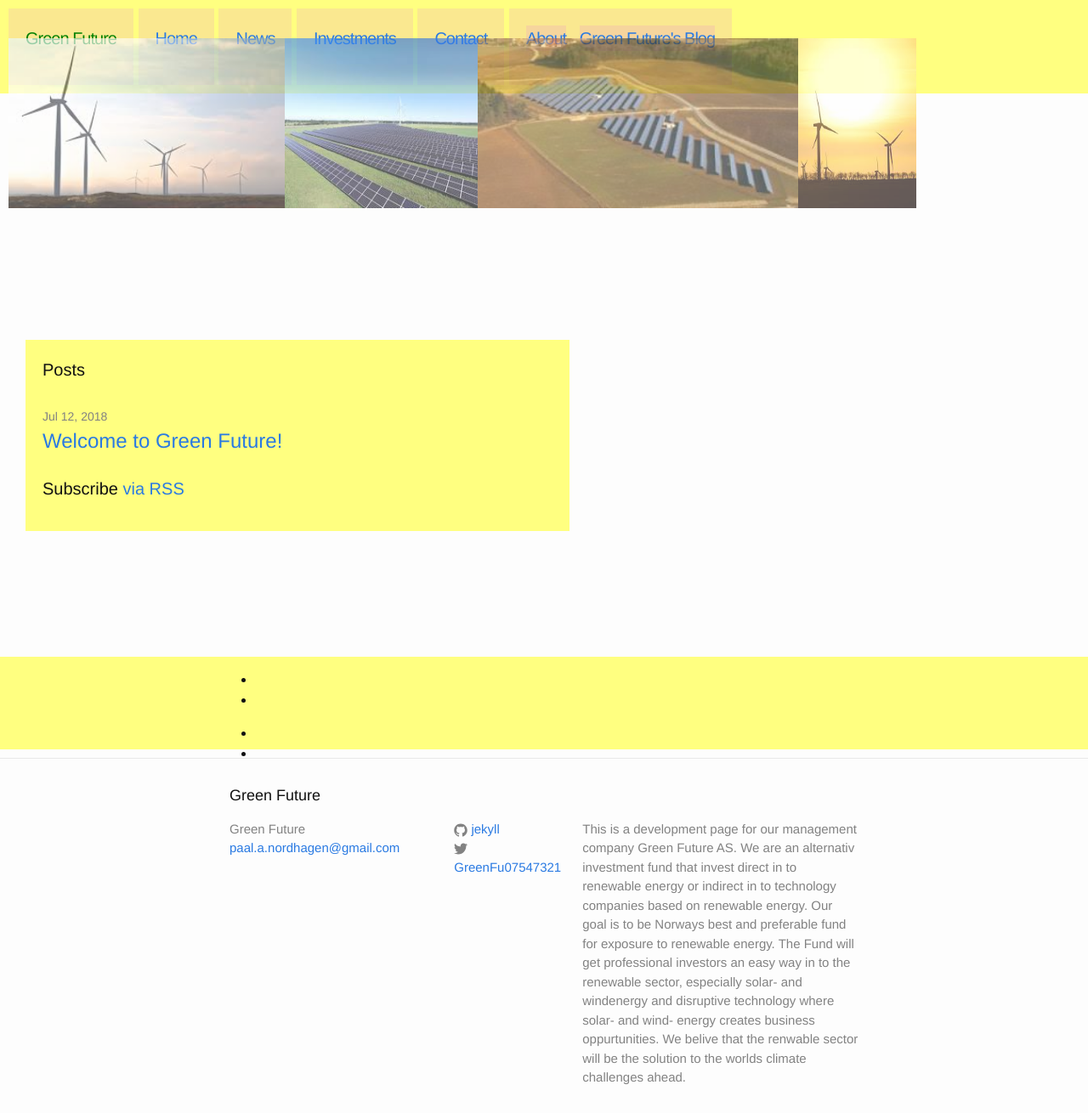
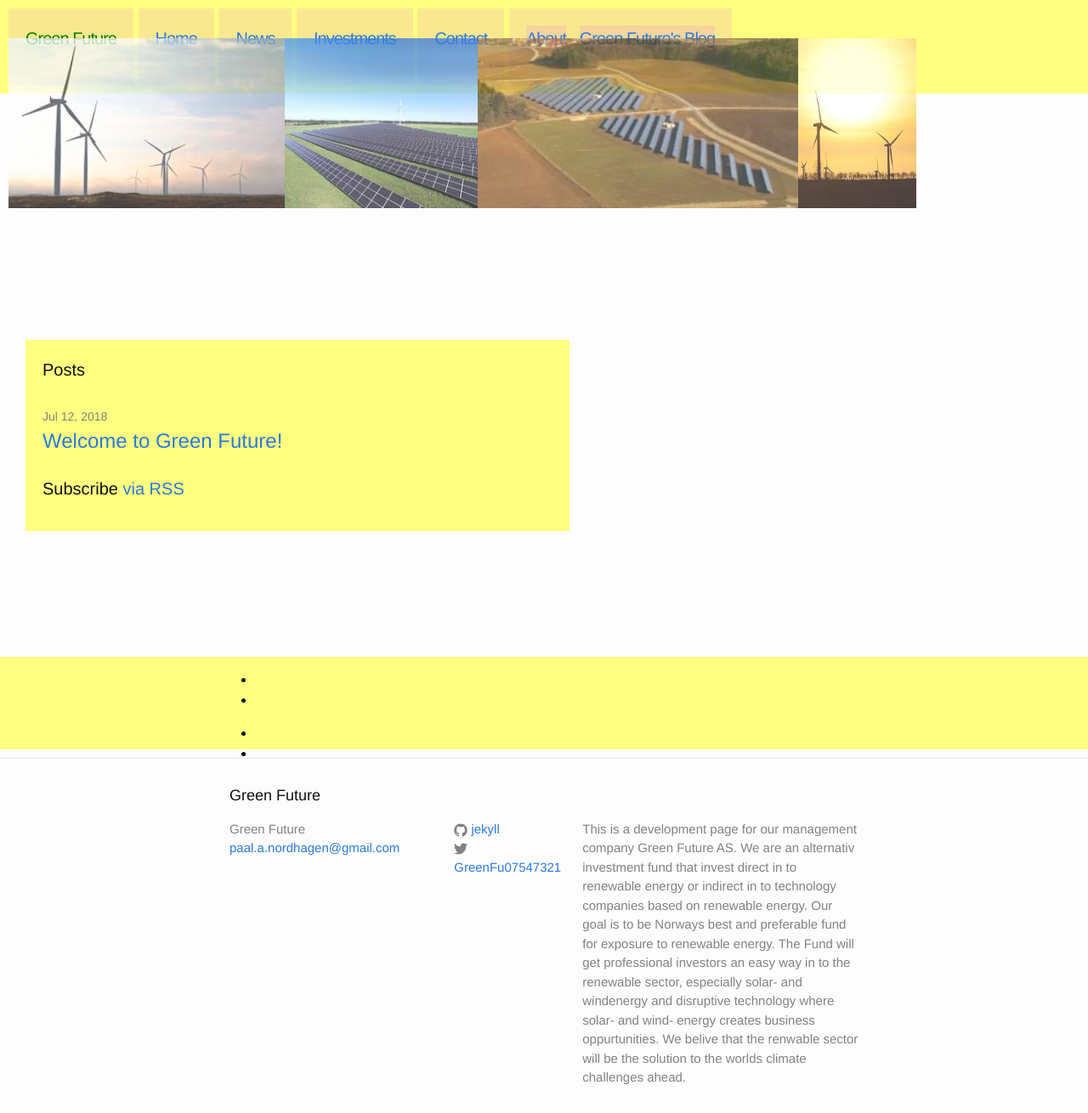
Before and after one commit to Paal-August/Paal-August.github.io, a Jekyll site: the page built from index.html, in a window 1280 px wide and 1310 px high. Shown: the whole window at 85% size. Built offline with Jekyll 4.4.1, drawn with Linux system fonts in a browser that asks for light colours.

Commit message:
Update _layout.scss

```diff
--- a/_sass/_layout.scss
+++ b/_sass/_layout.scss
@@ -24,7 +24,7 @@
   /*  background-size:cover;*/
   display:flex;
   grid-template-columns:100%;
-  opacity:0.65;
+  opacity:0.75;
   z-index:1;
 }
 .caption{
@@ -38,7 +38,7 @@
   font-size: 20px;
   grid-gap: 1px;
   width:100%;
-  position:absolute;
+  position:fixed;
   float:left;
   padding:10px;
   background-color:rgb(255, 255, 128);
```
